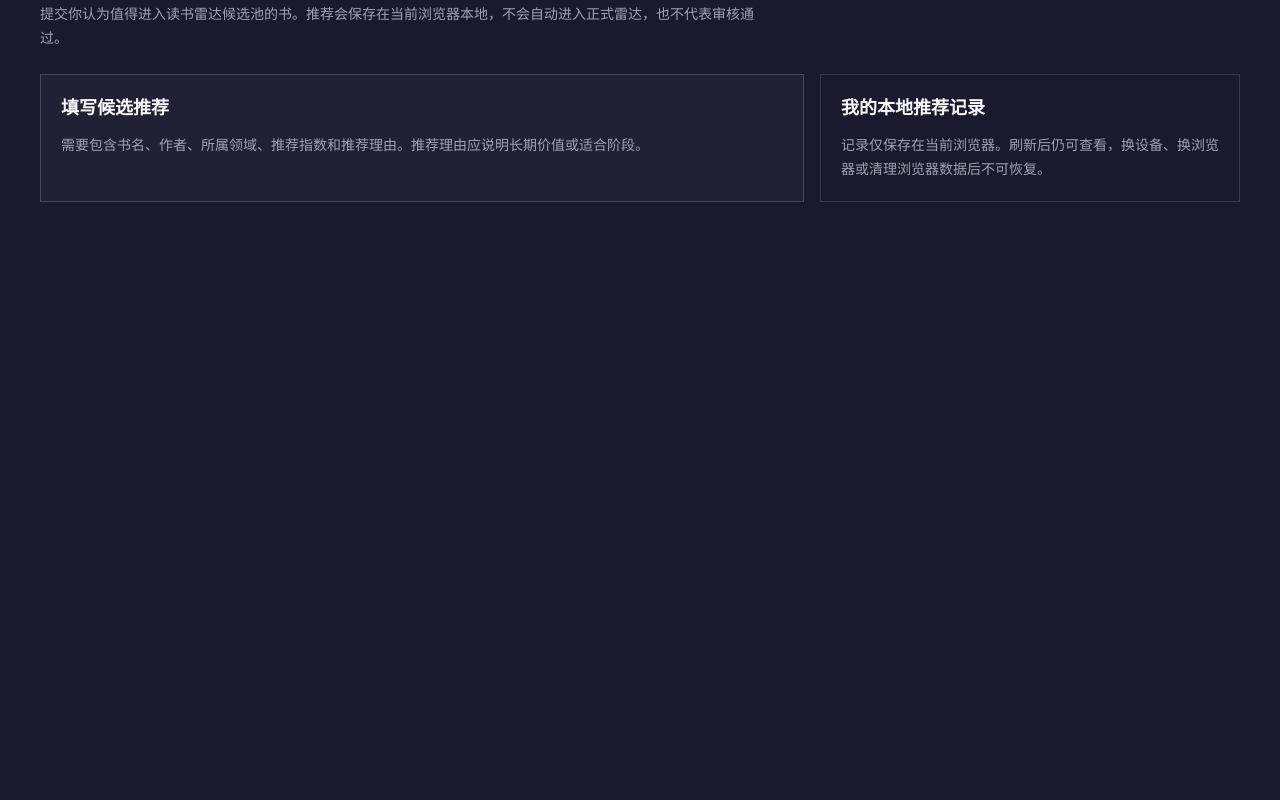
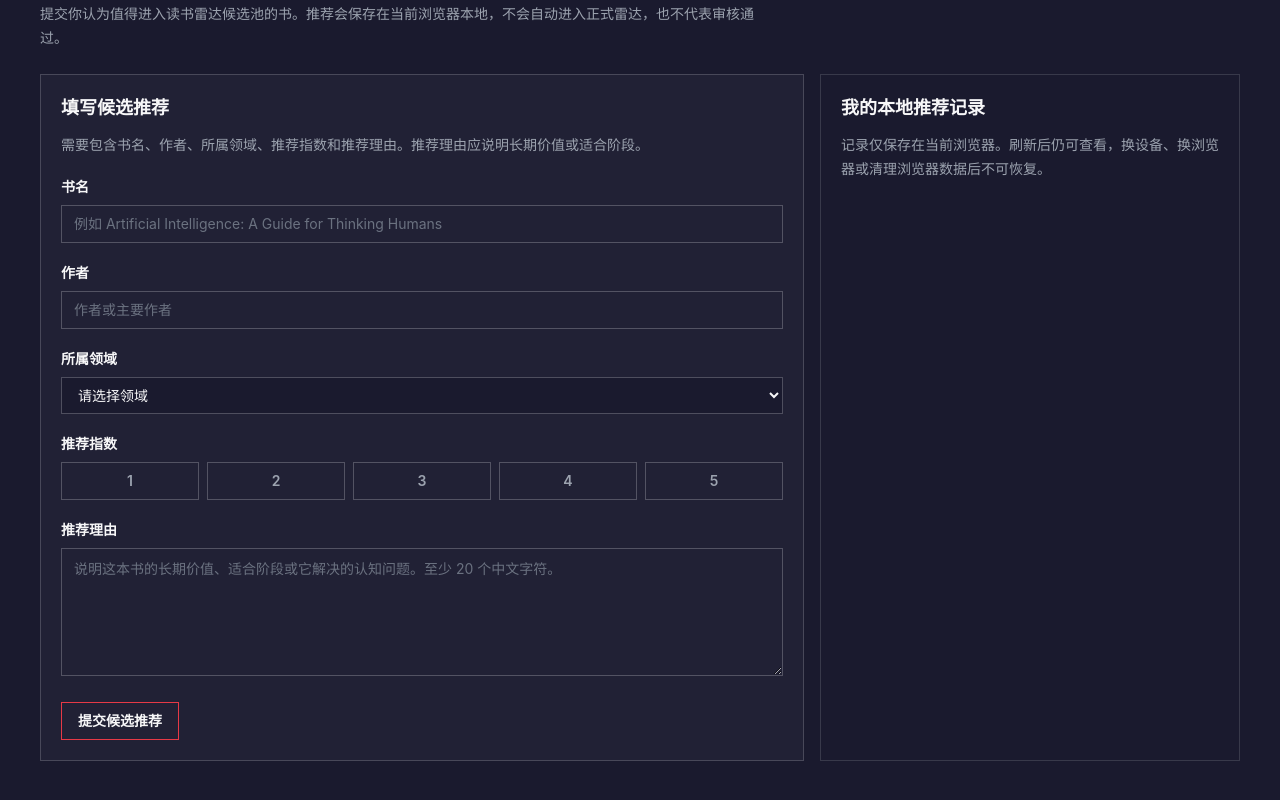
Before and after one commit to shihang999/ai-native-radar-V2, a Next.js app: page / in a window 1280 px wide. Shown: the part 3108-3908 px from the top of the page. Before the commit the page ends 3350 px from the top, so only its background shows below. Built offline with nearby package versions, Linux system fonts and the light colour scheme.

Commit message:
feat: add book recommendation form validation

```diff
--- /dev/null
+++ b/src/features/book-recommendation/BookRecommendationForm.tsx
@@ -0,0 +1,144 @@
+import { DOMAINS } from "@/lib/constants";
+import {
+  type BookRecommendationErrors,
+  type BookRecommendationFormValues,
+  type RecommendationRating,
+  type SubmitStatus,
+} from "./types";
+
+const RATINGS: RecommendationRating[] = [1, 2, 3, 4, 5];
+
+interface BookRecommendationFormProps {
+  values: BookRecommendationFormValues;
+  errors: BookRecommendationErrors;
+  submitStatus: SubmitStatus;
+  onChange: (values: BookRecommendationFormValues) => void;
+  onSubmit: () => void;
+}
+
+export function BookRecommendationForm({
+  values,
+  errors,
+  submitStatus,
+  onChange,
+  onSubmit,
+}: BookRecommendationFormProps) {
+  const isSubmitting = submitStatus === "submitting";
+
+  function updateValue<Key extends keyof BookRecommendationFormValues>(
+    key: Key,
+    value: BookRecommendationFormValues[Key],
+  ) {
+    onChange({ ...values, [key]: value });
+  }
+
+  return (
+    <form
+      className="space-y-5"
+      onSubmit={(event) => {
+        event.preventDefault();
+        onSubmit();
+      }}
+    >
+      <div>
+        <label htmlFor="recommendation-title" className="mb-2 block text-sm font-semibold text-[#F7F7F8]">
+          书名
+        </label>
+        <input
+          id="recommendation-title"
+          value={values.title}
+          onChange={(event) => updateValue("title", event.target.value)}
+          className="w-full border border-[#E5E7EB]/25 bg-transparent px-3 py-2 text-sm text-[#F7F7F8] outline-none transition placeholder:text-[#6B7280] focus:border-[#E63946]"
+          placeholder="例如 Artificial Intelligence: A Guide for Thinking Humans"
+          disabled={isSubmitting}
+        />
+        {errors.title ? <p className="mt-2 text-xs text-[#FCA5A5]">{errors.title}</p> : null}
+      </div>
+
+      <div>
+        <label htmlFor="recommendation-author" className="mb-2 block text-sm font-semibold text-[#F7F7F8]">
+          作者
+        </label>
+        <input
+          id="recommendation-author"
+          value={values.author}
+          onChange={(event) => updateValue("author", event.target.value)}
+          className="w-full border border-[#E5E7EB]/25 bg-transparent px-3 py-2 text-sm text-[#F7F7F8] outline-none transition placeholder:text-[#6B7280] focus:border-[#E63946]"
+          placeholder="作者或主要作者"
+          disabled={isSubmitting}
+        />
+        {errors.author ? <p className="mt-2 text-xs text-[#FCA5A5]">{errors.author}</p> : null}
+      </div>
+
+      <div>
+        <label htmlFor="recommendation-domain" className="mb-2 block text-sm font-semibold text-[#F7F7F8]">
+          所属领域
+        </label>
+        <select
+          id="recommendation-domain"
+          value={values.domainId}
+          onChange={(event) => updateValue("domainId", event.target.value)}
+          className="w-full border border-[#E5E7EB]/25 bg-[#1A1A2E] px-3 py-2 text-sm text-[#F7F7F8] outline-none transition focus:border-[#E63946]"
+          disabled={isSubmitting}
+        >
+          <option value="">请选择领域</option>
+          {DOMAINS.map((domain) => (
+            <option key={domain.id} value={domain.id}>
+              {domain.name}
+            </option>
+          ))}
+        </select>
+        {errors.domainId ? <p className="mt-2 text-xs text-[#FCA5A5]">{errors.domainId}</p> : null}
+      </div>
+
+      <fieldset>
+        <legend className="mb-2 text-sm font-semibold text-[#F7F7F8]">推荐指数</legend>
+        <div className="grid grid-cols-5 gap-2">
+          {RATINGS.map((rating) => {
+            const isSelected = values.rating === rating;
+
+            return (
+              <button
+                key={rating}
+                type="button"
+                onClick={() => updateValue("rating", rating)}
+                className={`border px-3 py-2 text-sm font-semibold transition ${
+                  isSelected
+                    ? "border-[#E63946] bg-[#E63946]/12 text-[#F7F7F8]"
+                    : "border-[#E5E7EB]/25 text-[#9CA3AF] hover:border-[#E63946] hover:text-[#F7F7F8]"
+                }`}
+                disabled={isSubmitting}
+              >
+                {rating}
+              </button>
+            );
+          })}
+        </div>
+        {errors.rating ? <p className="mt-2 text-xs text-[#FCA5A5]">{errors.rating}</p> : null}
+      </fieldset>
+
+      <div>
+        <label htmlFor="recommendation-reason" className="mb-2 block text-sm font-semibold text-[#F7F7F8]">
+          推荐理由
+        </label>
+        <textarea
+          id="recommendation-reason"
+          value={values.reason}
+          onChange={(event) => updateValue("reason", event.target.value)}
+          className="min-h-32 w-full resize-y border border-[#E5E7EB]/25 bg-transparent px-3 py-2 text-sm leading-6 text-[#F7F7F8] outline-none transition placeholder:text-[#6B7280] focus:border-[#E63946]"
+          placeholder="说明这本书的长期价值、适合阶段或它解决的认知问题。至少 20 个中文字符。"
+          disabled={isSubmitting}
+        />
+        {errors.reason ? <p className="mt-2 text-xs text-[#FCA5A5]">{errors.reason}</p> : null}
+      </div>
+
+      <button
+        type="submit"
+        className="border border-[#E63946] px-4 py-2 text-sm font-semibold text-[#F7F7F8] transition hover:bg-[#E63946]/15 disabled:cursor-not-allowed disabled:border-[#6B7280] disabled:text-[#6B7280]"
+        disabled={isSubmitting}
+      >
+        {isSubmitting ? "提交中" : "提交候选推荐"}
+      </button>
+    </form>
+  );
+}
--- a/src/features/book-recommendation/BookRecommendationSection.tsx
+++ b/src/features/book-recommendation/BookRecommendationSection.tsx
@@ -1,6 +1,43 @@
 "use client";
 
+import { useState } from "react";
+import { BookRecommendationForm } from "./BookRecommendationForm";
+import { SubmitFeedback } from "./SubmitFeedback";
+import {
+  type BookRecommendationErrors,
+  type BookRecommendationFormValues,
+  type SubmitStatus,
+} from "./types";
+import { hasRecommendationErrors, validateRecommendationForm } from "./validation";
+
+const INITIAL_FORM_VALUES: BookRecommendationFormValues = {
+  title: "",
+  author: "",
+  domainId: "",
+  rating: "",
+  reason: "",
+};
+
 export function BookRecommendationSection() {
+  const [formValues, setFormValues] = useState<BookRecommendationFormValues>(INITIAL_FORM_VALUES);
+  const [fieldErrors, setFieldErrors] = useState<BookRecommendationErrors>({});
+  const [submitStatus, setSubmitStatus] = useState<SubmitStatus>("idle");
+  const [submitMessage, setSubmitMessage] = useState("");
+
+  function handleSubmit() {
+    const errors = validateRecommendationForm(formValues);
+    setFieldErrors(errors);
+
+    if (hasRecommendationErrors(errors)) {
+      setSubmitStatus("error");
+      setSubmitMessage("请先修正表单中的问题。");
+      return;
+    }
+
+    setSubmitStatus("success");
+    setSubmitMessage("表单信息已通过校验。下一步会保存为本地候选推荐记录。");
+  }
+
   return (
     <section id="recommend-book" className="scroll-mt-8">
       <div className="mb-6 max-w-[720px]">
@@ -14,9 +51,24 @@ export function BookRecommendationSection() {
       <div className="grid gap-4 lg:grid-cols-[minmax(0,1fr)_minmax(320px,420px)]">
         <div className="border border-[#E5E7EB]/20 bg-[#F7F7F8]/[0.03] p-5">
           <h3 className="mb-3 text-[#F7F7F8]">填写候选推荐</h3>
-          <p className="text-sm leading-6 text-[#9CA3AF]">
+          <p className="mb-5 text-sm leading-6 text-[#9CA3AF]">
             需要包含书名、作者、所属领域、推荐指数和推荐理由。推荐理由应说明长期价值或适合阶段。
           </p>
+          <SubmitFeedback status={submitStatus} message={submitMessage} />
+          <BookRecommendationForm
+            values={formValues}
+            errors={fieldErrors}
+            submitStatus={submitStatus}
+            onChange={(values) => {
+              setFormValues(values);
+              setFieldErrors({});
+              if (submitStatus !== "idle") {
+                setSubmitStatus("idle");
+                setSubmitMessage("");
+              }
+            }}
+            onSubmit={handleSubmit}
+          />
         </div>
 
         <div className="border border-[#E5E7EB]/15 p-5">
--- /dev/null
+++ b/src/features/book-recommendation/SubmitFeedback.tsx
@@ -0,0 +1,27 @@
+import { type SubmitStatus } from "./types";
+
+interface SubmitFeedbackProps {
+  status: SubmitStatus;
+  message: string;
+}
+
+export function SubmitFeedback({ status, message }: SubmitFeedbackProps) {
+  if (!message || status === "idle" || status === "submitting") {
+    return null;
+  }
+
+  const isError = status === "error";
+
+  return (
+    <div
+      className={`mb-5 border-l-2 px-4 py-3 text-sm leading-6 ${
+        isError
+          ? "border-[#E63946] bg-[#E63946]/10 text-[#FCA5A5]"
+          : "border-[#E5E7EB]/60 bg-[#F7F7F8]/[0.04] text-[#D1D5DB]"
+      }`}
+      role={isError ? "alert" : "status"}
+    >
+      {message}
+    </div>
+  );
+}
```
